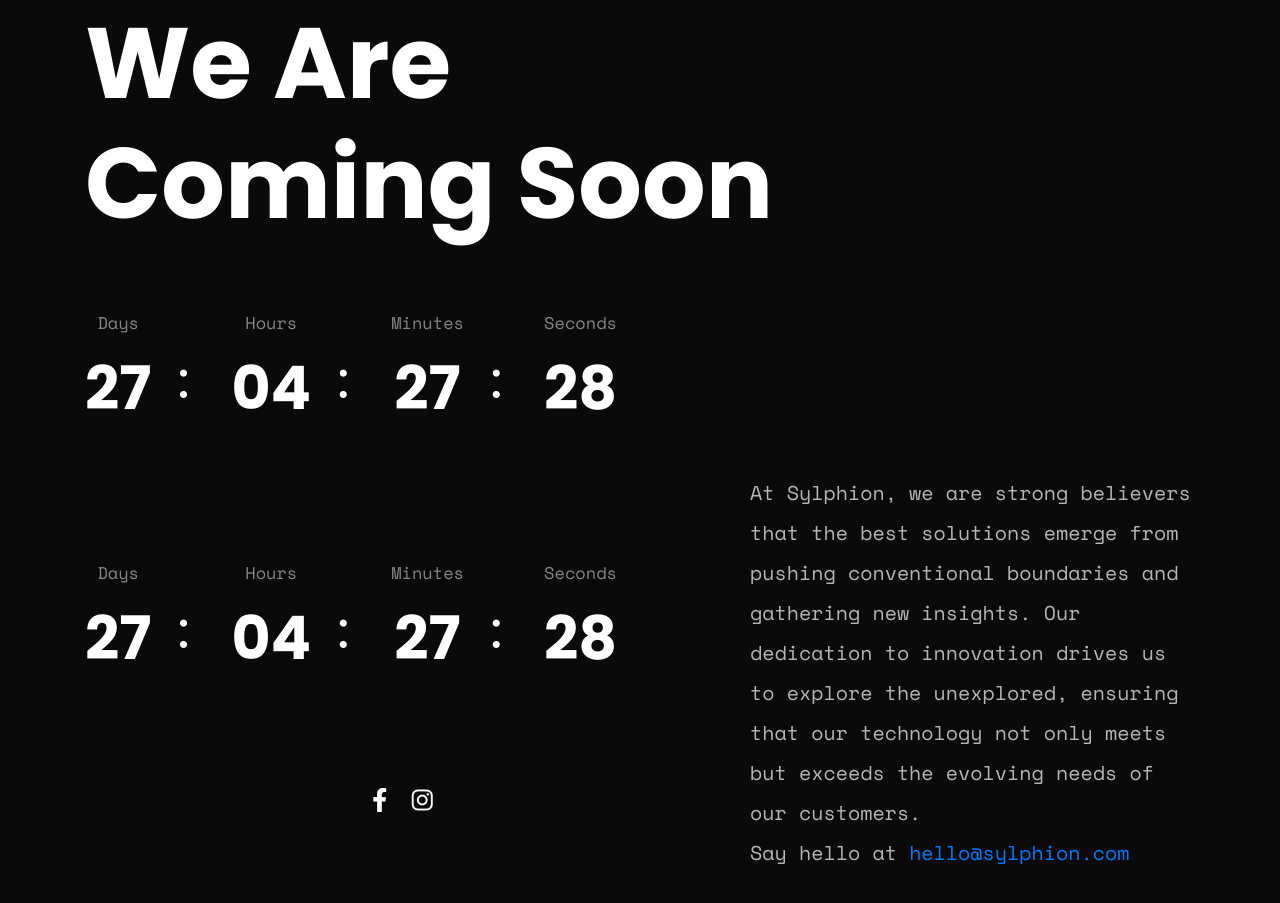
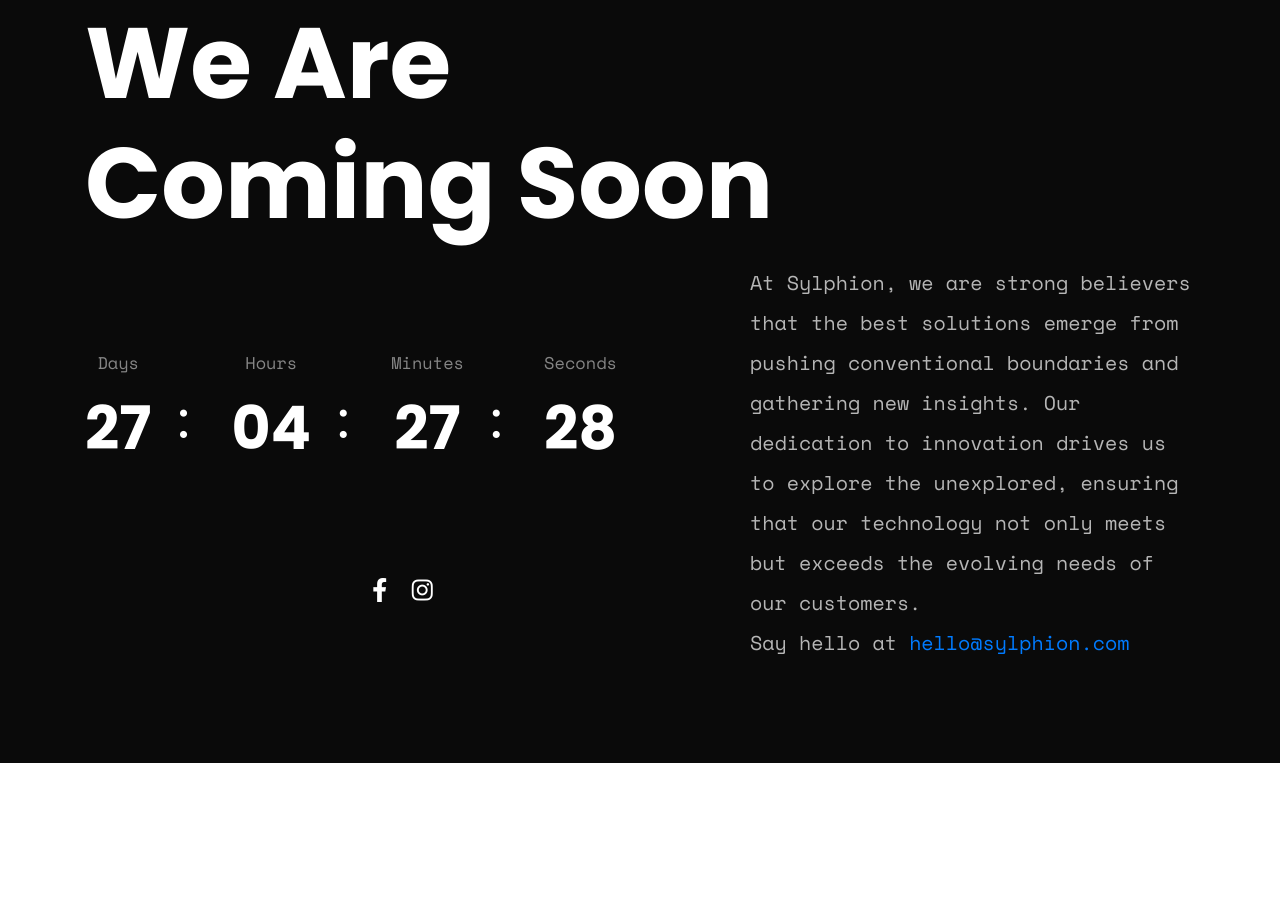
Before and after one commit to sylphiontech/sylphiontech.github.io, a plain HTML site: page index.html in a window 1280 px wide. Shown: the part 287-1190 px from the top of the page. After the commit the page ends 1050 px from the top, so only its background shows below. Drawn offline with nearby package versions, Linux system fonts and the light colour scheme.

Commit message:
Update index.html

```diff
--- a/index.html
+++ b/index.html
@@ -57,11 +57,6 @@
 
                             </div>
                             <div class="col-xl-7 col-lg-7">
-                                <!-- countdown start  -->
-                                <div class="wow fadeInRight" data-wow-delay=".4s" data-countdown="2024/08/01"></div>
-                                <!-- countdown end  -->
-                            </div>
-				<div class="col-xl-7 col-lg-7">
                               <!-- countdown start -->
                               <div class="countdown wow fadeInRight" data-wow-delay=".4s" data-countdown="2024/08/01"></div>
                               <!-- countdown end -->
@@ -77,6 +72,8 @@
                               </div>
                               <!-- social icons end -->
                           </div>
+
+
 
                             <div class="col-xl-5 col-lg-5">
                                 <!-- desc strat  -->
```
Lines whose indentation alone changed are shown as unchanged.
